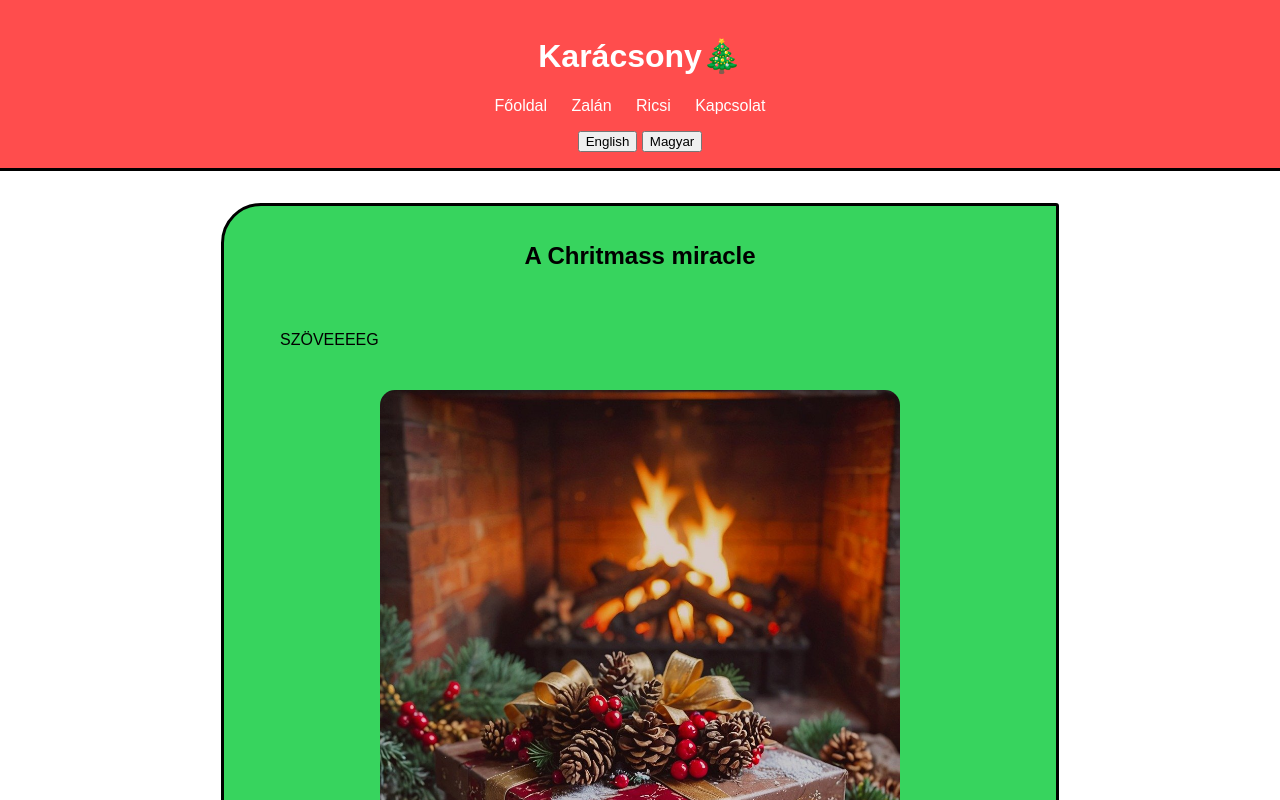
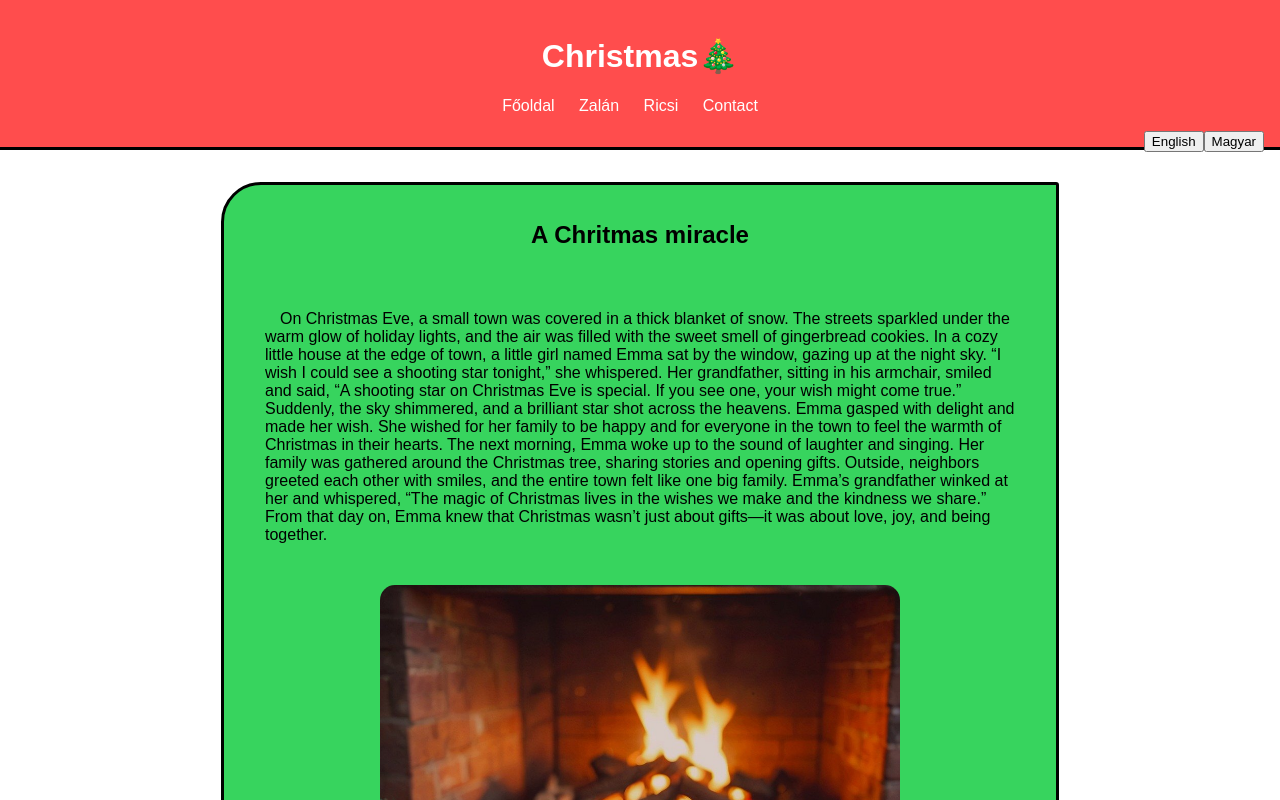
Before and after one commit to PMP981/Karacsonyi-Weblap, a website: page public/zsombor.html in a window 1280 px wide. Both pictures are taken after a click on the button "English". Shown: the top 800 px of the page. Drawn offline with Linux system fonts and the light colour scheme.

Commit message:
Final site

```diff
--- a/public/css/zsombor.css
+++ b/public/css/zsombor.css
@@ -73,7 +73,7 @@ footer {
     padding: 25px;
 }
 
-#kapcs {
+#contact {
     text-align: center;
 }
 
@@ -186,6 +186,12 @@ textarea {
     font-size: 115%;
 }
 
+.lang_button{
+    float: right;
+    display: flex;
+    flex-direction: row;
+}
+
 @media (min-width: 1600px) {
     .santa_side {
         display: block;
--- a/public/zsombor.html
+++ b/public/zsombor.html
@@ -18,11 +18,13 @@
                 <li><a href="index.html">Főoldal</a></li>
                 <li><a href="zalan.html">Zalán</a></li>
                 <li><a href="ricsi.html">Ricsi</a></li>
-                <li><a href="#contact">Kapcsolat</a></li>
+                <li><a id="contact" href="#kapcsolat_fel">Kapcsolat</a></li>
             </ul>
         </nav>
-        <button class="language-btn" onclick="changeLanguage('en')">English</button>
-        <button class="language-btn" onclick="changeLanguage('hu')">Magyar</button>
+        <div class="lang_button">
+            <button class="language-btn" onclick="changeLanguage('en')">English</button>
+            <button class="language-btn" onclick="changeLanguage('hu')">Magyar</button>
+        </div>
     </header>
 
 
@@ -31,7 +33,7 @@
         <div class="main-content">
             <h2 class="focim" id="heading">A karácsonyi csoda</h2>
             <div id="story">
-                <p id="content">Szöveg uwu</p>
+                <p id="main_content_text">Szenteste egy kisvárost vastag hótakaró borított. Az utcák ünnepi fények meleg ragyogásában csillogtak, és a levegőt mézeskalács illata lengte be. A város szélén, egy meghitt kis házikóban egy Emma nevű kislány ült az ablaknál, és a csillagos égboltot kémlelte. „Bárcsak láthatnék ma este egy hullócsillagot,” suttogta halkan. A nagypapája, aki a hintaszékében ült, elmosolyodott, és azt mondta: „A karácsonyi hullócsillag különleges. Ha látsz egyet, a kívánságod valóra válhat.” Hirtelen az égbolt felragyogott, és egy fényes csillag suhant végig az égen. Emma boldogan felsóhajtott, és kívánt valamit. Azt kívánta, hogy a családja boldog legyen, és a város minden lakója érezze szívében a karácsony melegét. Másnap reggel Emma nevetésre és énekszóra ébredt. A családja a karácsonyfa körül gyűlt össze, történeteket meséltek, és ajándékokat bontottak ki. Odakint a szomszédok mosolyogva üdvözölték egymást, és úgy tűnt, mintha az egész város egy nagy család lenne. Emma nagypapája rákacsintott, és halkan azt mondta: „A karácsony varázsa azokban a kívánságokban él, amelyeket megfogalmazunk, és abban a kedvességben, amit egymásnak adunk.” Attól a naptól kezdve Emma tudta, hogy a karácsony nemcsak az ajándékokról szól—hanem a szeretetről, az örömről és az együtt töltött időről.</p>
             </div>
             <img src="img/ajandek_tuz.jpg" alt="Karácsonyi Történet" class="responsive-img">
         </div>
@@ -71,12 +73,12 @@
         </div>
     </section>
     <hr>
-    <section class="content" id="contact">
+    <section class="content" id="kapcsolat_fel">
         <div class="main-content">
-            <h2 id="kapcs contact">Kapcsolatfelvétel</h2>
+            <h2 id="contact">Kapcsolat</h2>
             <form class="form_wrap">
                 <div id="name_box">
-                    <label for="name" id="name_label name">Név:</label>
+                    <label for="name" id="name_label">Név:</label>
                     <input type="text" id="name" name="name">
                 </div>
                 <div id="email_box">
@@ -84,7 +86,7 @@
                     <input type="email" id="email" name="email">
                 </div>
                 <div id="message_box">
-                    <label for="message" id="message_label message">Üzenet:</label>
+                    <label for="message" id="message_label">Üzenet:</label>
                     <textarea id="message" name="message"></textarea>
                 </div>
                 <button type="submit" class="send_but" id="button_msg" onclick="feedback()">Küldés</button>
@@ -127,48 +129,48 @@
 
         const translations = {
             en: {
-                h1: "Christmass&#127876;",
-                heading: "A Chritmass miracle",
-                content: "SZÖVEEEEG",
+                h1: "Christmas🎄",
+                heading: "A Chritmas miracle",
+                content: "On Christmas Eve, a small town was covered in a thick blanket of snow. The streets sparkled under the warm glow of holiday lights, and the air was filled with the sweet smell of gingerbread cookies. In a cozy little house at the edge of town, a little girl named Emma sat by the window, gazing up at the night sky. “I wish I could see a shooting star tonight,” she whispered. Her grandfather, sitting in his armchair, smiled and said, “A shooting star on Christmas Eve is special. If you see one, your wish might come true.” Suddenly, the sky shimmered, and a brilliant star shot across the heavens. Emma gasped with delight and made her wish. She wished for her family to be happy and for everyone in the town to feel the warmth of Christmas in their hearts. The next morning, Emma woke up to the sound of laughter and singing. Her family was gathered around the Christmas tree, sharing stories and opening gifts. Outside, neighbors greeted each other with smiles, and the entire town felt like one big family. Emma’s grandfather winked at her and whispered, “The magic of Christmas lives in the wishes we make and the kindness we share.” From that day on, Emma knew that Christmas wasn’t just about gifts—it was about love, joy, and being together.",
                 giftideas: "Giftideas",
                 ajandek1: "Ball",
                 ajandek2: "Book",
                 ajandek3: "Shoe",
                 ajandek4: "Lego",
-                contact: "Contact",
+                contact_fel: "Contact",
                 name: "Name:",
                 message: "Message:",
                 button_msg: "Send",
-                footer_msg: "&copy; 2024 Christmass Website | Made by: Varga Zsombor Csanád"
+                footer_msg: "© 2024 Christmass Website | Made by: Varga Zsombor Csanád"
             },
             hu: {
-                h1: "Karácsony&#127876;",
+                h1: "Karácsony🎄",
                 heading: "A karácsonyi csoda",
-                content: "SZÖVEEEEG",
+                content: "Szenteste egy kisvárost vastag hótakaró borított. Az utcák ünnepi fények meleg ragyogásában csillogtak, és a levegőt mézeskalács illata lengte be. A város szélén, egy meghitt kis házikóban egy Emma nevű kislány ült az ablaknál, és a csillagos égboltot kémlelte. „Bárcsak láthatnék ma este egy hullócsillagot,” suttogta halkan. A nagypapája, aki a hintaszékében ült, elmosolyodott, és azt mondta: „A karácsonyi hullócsillag különleges. Ha látsz egyet, a kívánságod valóra válhat.” Hirtelen az égbolt felragyogott, és egy fényes csillag suhant végig az égen. Emma boldogan felsóhajtott, és kívánt valamit. Azt kívánta, hogy a családja boldog legyen, és a város minden lakója érezze szívében a karácsony melegét. Másnap reggel Emma nevetésre és énekszóra ébredt. A családja a karácsonyfa körül gyűlt össze, történeteket meséltek, és ajándékokat bontottak ki. Odakint a szomszédok mosolyogva üdvözölték egymást, és úgy tűnt, mintha az egész város egy nagy család lenne. Emma nagypapája rákacsintott, és halkan azt mondta: „A karácsony varázsa azokban a kívánságokban él, amelyeket megfogalmazunk, és abban a kedvességben, amit egymásnak adunk.” Attól a naptól kezdve Emma tudta, hogy a karácsony nemcsak az ajándékokról szól—hanem a szeretetről, az örömről és az együtt töltött időről.",
                 giftideas: "Ajándékötletek",
                 ajandek1: "Labda",
                 ajandek2: "Könyv",
                 ajandek3: "Cipő",
                 ajandek4: "Lego",
-                contact: "Kapcsolatfelvétel",
+                contact_fel: "Kapcsolat",
                 name: "Név:",
                 message: "Üzenet:",
                 button_msg: "Küldés",
-                footer_msg: "&copy; 2024 Karácsonyi Weboldal | Készítette: Varga Zsombor Csanád"
+                footer_msg: "© 2024 Karácsonyi Weboldal | Készítette: Varga Zsombor Csanád"
             }
         };
 
         function changeLanguage(lang) {
             document.getElementById("heading").innerText = translations[lang].heading;
-            document.getElementById("content").innerText = translations[lang].content;
+            document.getElementById("main_content_text").innerText = translations[lang].content;
             document.getElementById("giftideas").innerText = translations[lang].giftideas;
             document.getElementById("ajandek1").innerText = translations[lang].ajandek1;
             document.getElementById("ajandek2").innerText = translations[lang].ajandek2;
             document.getElementById("ajandek3").innerText = translations[lang].ajandek3;
             document.getElementById("ajandek4").innerText = translations[lang].ajandek4;
-            document.getElementById("contact").innerText = translations[lang].contact;
-            document.getElementById("name").innerText = translations[lang].name;
-            document.getElementById("message").innerText = translations[lang].message;
+            document.getElementById("contact").innerText = translations[lang].contact_fel;
+            document.getElementById("name_label").innerText = translations[lang].name;
+            document.getElementById("message_label").innerText = translations[lang].message;
             document.getElementById("button_msg").innerText = translations[lang].button_msg;
             document.getElementById("footer_msg").innerText = translations[lang].footer_msg;
             document.getElementById("h1").innerText = translations[lang].h1;
```
